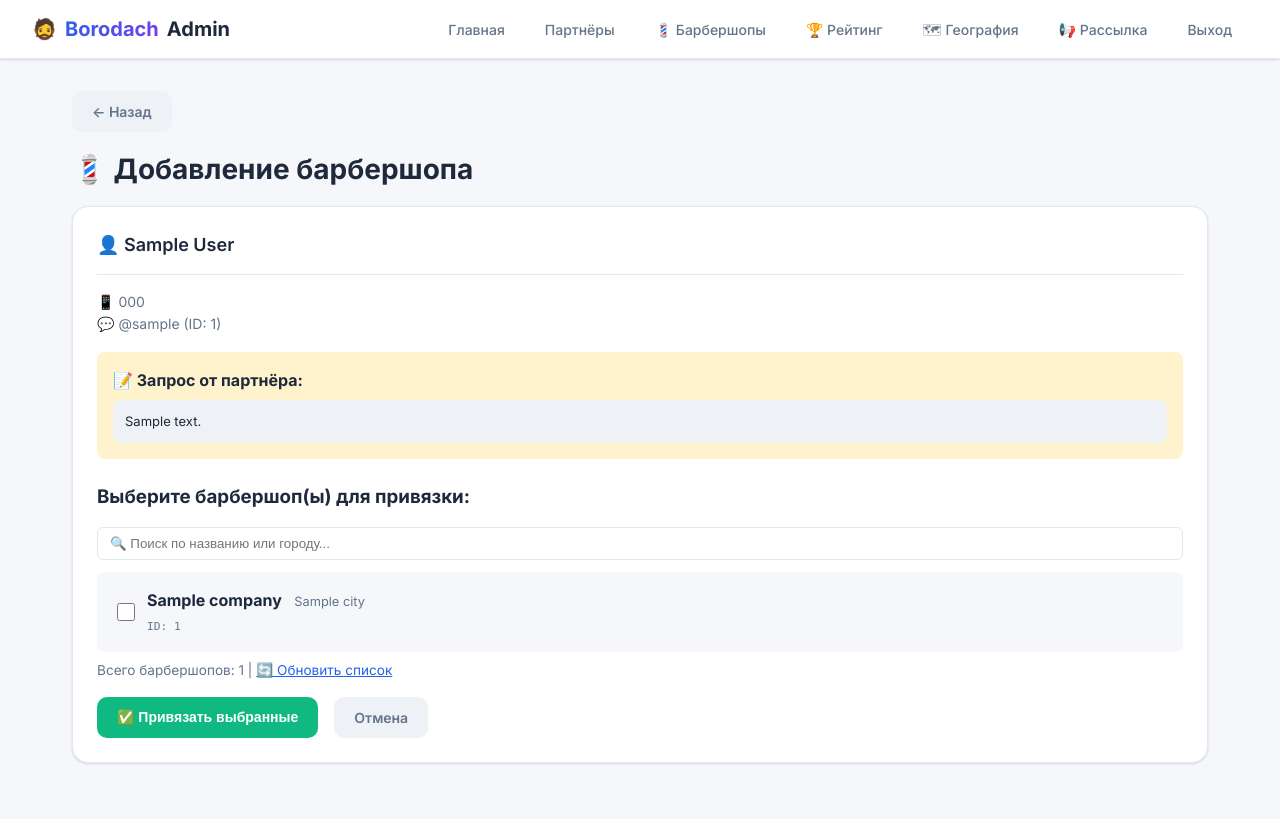
After one commit to VGUROV050/borodach-franchise-bot, a FastAPI app: template admin/templates/add_barbershop_to_partner.html in a window 1280 px wide. The commit adds this page. Run offline with FastAPI, Linux system fonts and the light colour scheme; the template is opened without the code that fills it: most values are stand-ins (such as "Sample title", 1, 10 or a date in 2020).

Commit message:
refactor: update add barbershop flow to use YClients companies
- Renamed add-branch routes to add-barbershop
- Updated to use YClients companies instead of old branches
- Created new add_barbershop_to_partner.html template
- Updated dashboard links and labels
- Removed old add_branch_to_partner.html template

```diff
--- /dev/null
+++ b/admin/templates/add_barbershop_to_partner.html
@@ -0,0 +1,128 @@
+{% extends "base.html" %}
+
+{% block title %}Добавить барбершоп — {{ partner.full_name }}{% endblock %}
+
+{% block content %}
+<style>
+    .search-input {
+        width: 100%;
+        padding: 0.5rem 0.75rem;
+        border: 1px solid var(--border);
+        border-radius: 6px;
+        margin-bottom: 0.75rem;
+    }
+    .company-list {
+        max-height: 400px;
+        overflow-y: auto;
+        background: var(--bg-main);
+        border-radius: 8px;
+        padding: 0.5rem;
+    }
+    .company-item {
+        display: flex;
+        align-items: center;
+        gap: 0.75rem;
+        padding: 0.5rem 0.75rem;
+        cursor: pointer;
+        border-radius: 6px;
+        transition: background 0.2s;
+    }
+    .company-item:hover {
+        background: var(--border);
+    }
+    .company-item input {
+        width: 18px;
+        height: 18px;
+        accent-color: var(--accent);
+    }
+    .company-city {
+        font-size: 0.8rem;
+        color: var(--text-muted);
+        margin-left: 0.5rem;
+    }
+    .company-id {
+        font-size: 0.7rem;
+        color: var(--text-muted);
+        font-family: monospace;
+    }
+</style>
+
+<a href="/" class="btn btn-secondary mb-2">&larr; Назад</a>
+
+<h1 class="mb-2">💈 Добавление барбершопа</h1>
+
+<div class="card">
+    <div class="card-header">
+        <h2 class="card-title">👤 {{ partner.full_name }}</h2>
+    </div>
+
+    <div class="partner-info mb-2">
+        📱 {{ partner.phone or '—' }}<br>
+        💬 @{{ partner.telegram_username or '—' }} (ID: {{ partner.telegram_id }})
+    </div>
+
+    {% if partner.branches_text %}
+    <div style="background: #fff3cd; padding: 1rem; border-radius: 8px; margin-bottom: 1.5rem;">
+        <strong>📝 Запрос от партнёра:</strong>
+        <pre style="margin: 0.5rem 0 0 0; white-space: pre-wrap; font-family: inherit;">{{ partner.branches_text }}</pre>
+    </div>
+    {% endif %}
+
+    <form method="post" action="/partners/{{ partner.id }}/add-barbershop">
+        <h3 style="margin-bottom: 1rem;">Выберите барбершоп(ы) для привязки:</h3>
+
+        {% if companies %}
+        <input type="text" id="companySearch" class="search-input"
+               placeholder="🔍 Поиск по названию или городу...">
+
+        <div class="company-list" id="companyList">
+            {% for company in companies %}
+            <label class="company-item"
+                   data-name="{{ company.name|lower }}"
+                   data-city="{{ (company.city or '')|lower }}">
+                <input type="checkbox" name="company_ids" value="{{ company.id }}">
+                <span>
+                    <strong>{{ company.name }}</strong>
+                    {% if company.city %}
+                    <span class="company-city">{{ company.city }}</span>
+                    {% endif %}
+                    <br>
+                    <span class="company-id">ID: {{ company.yclients_id }}</span>
+                </span>
+            </label>
+            {% endfor %}
+        </div>
+
+        <div class="text-muted mt-1" style="font-size: 0.85rem;">
+            Всего барбершопов: {{ companies|length }}
+            | <a href="/yclients-companies/sync" style="color: var(--accent);">🔄 Обновить список</a>
+        </div>
+
+        <div class="flex mt-2" style="gap: 1rem;">
+            <button type="submit" class="btn btn-success">✅ Привязать выбранные</button>
+            <a href="/" class="btn btn-secondary">Отмена</a>
+        </div>
+        {% else %}
+        <div class="alert" style="background: var(--warning-light); border: 1px solid var(--warning); padding: 1rem; border-radius: 8px;">
+            ⚠️ Барбершопы ещё не загружены.
+            <a href="/yclients-companies" style="color: var(--accent);">Синхронизировать из YClients</a>
+        </div>
+        {% endif %}
+    </form>
+</div>
+
+<script>
+// Поиск по списку барбершопов
+document.getElementById('companySearch')?.addEventListener('input', function() {
+    const query = this.value.toLowerCase();
+    const items = document.querySelectorAll('.company-item');
+
+    items.forEach(item => {
+        const name = item.dataset.name || '';
+        const city = item.dataset.city || '';
+        const matches = name.includes(query) || city.includes(query);
+        item.style.display = matches ? '' : 'none';
+    });
+});
+</script>
+{% endblock %}
--- a/admin/templates/dashboard.html
+++ b/admin/templates/dashboard.html
@@ -97,7 +97,7 @@
 
                 {% if partner.branches_text %}
                 <div class="partner-branches" style="margin-top: 0.5rem; background: #fff3cd; padding: 0.5rem; border-radius: 4px;">
-                    <strong>📝 Запрос на новый филиал:</strong><br>
+                    <strong>📝 Запрос на новый барбершоп:</strong><br>
                     <pre style="margin: 0; white-space: pre-wrap;">{{ partner.branches_text }}</pre>
                 </div>
                 {% endif %}
@@ -105,7 +105,7 @@
         </div>
 
         <div class="partner-actions">
-            <a href="/partners/{{ partner.id }}/add-branch" class="btn btn-success btn-sm">✅ Добавить филиал</a>
+            <a href="/partners/{{ partner.id }}/add-barbershop" class="btn btn-success btn-sm">✅ Добавить барбершоп</a>
         </div>
     </div>
     {% endfor %}
```
Also changed, not shown: admin/routes.py (+21 -20 lines), admin/templates/add_branch_to_partner.html (deleted, +0 -61 lines).
